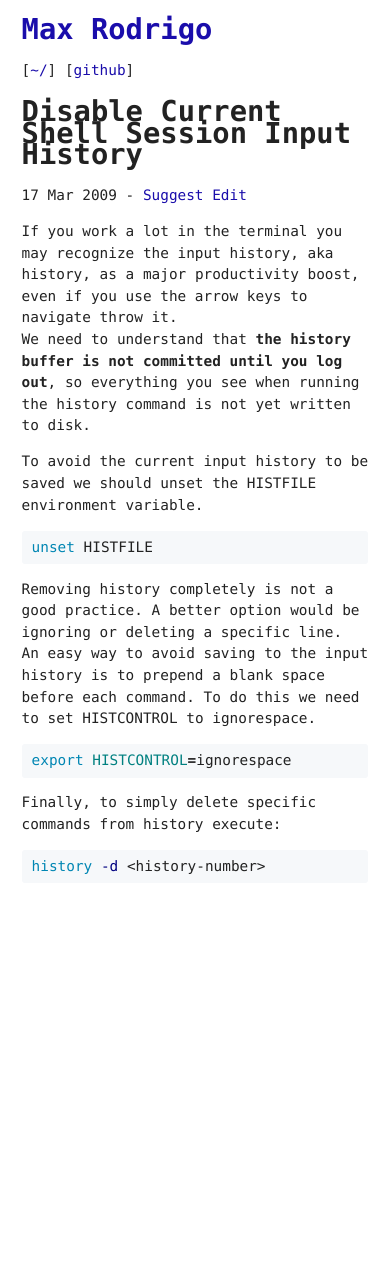
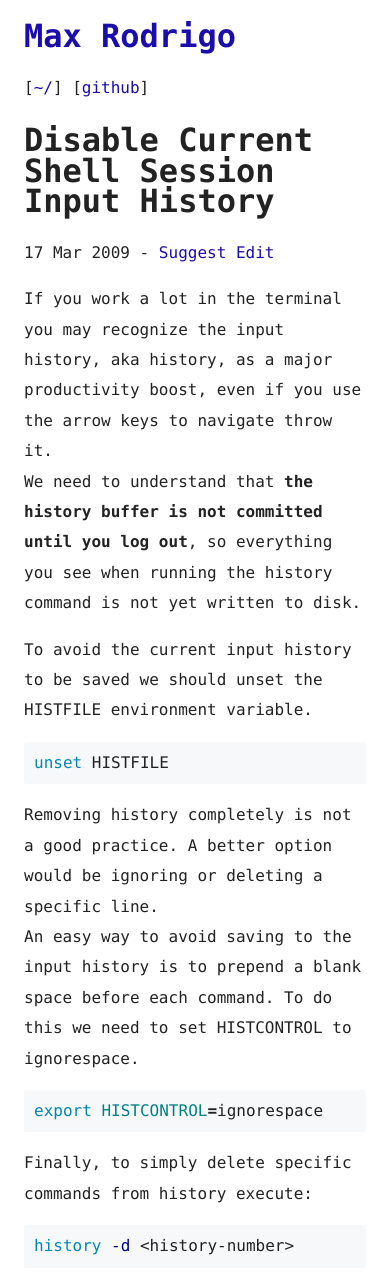
Before and after one commit to maxrodrigo/maxrodrigo.github.io, a Jekyll site: the page built from _posts/2009-03-17-disable-current-shell-session-input-history.md, in a window 390 px wide. Built offline with Jekyll 4.4.1, drawn with Linux system fonts in a browser that asks for light colours; some web fonts are replaced; before the commit the page ends 900 px from its top, so only the background shows below that.

Commit message:
Fix Google Webmaster errors

```diff
--- a/_layouts/resume.html
+++ b/_layouts/resume.html
@@ -3,6 +3,7 @@
   <head>
     <meta charset="UTF-8">
     <title>{{ page.title }}</title>
+    <meta name="viewport" content="width=device-width, initial-scale=1">
     {%- seo -%}
     <link rel="shortcut icon" type="image/png" href="/assets/images/favicon.png"/>
     <link rel="stylesheet" href="assets/css/resume.css">
--- a/_sass/base.scss
+++ b/_sass/base.scss
@@ -28,9 +28,15 @@ blockquote {
   color: $light-color;
 }
 
+#container {
+  max-width: 100%;
+}
+
 .highlight pre {
   border: 0;
   background-color: $code-background-color;
+
+  code{ white-space: pre-wrap; }
 }
 
 .footnotes {
@@ -49,3 +55,10 @@ blockquote {
     line-height:0;
   }
 }
+
+@media only screen and (max-width: 600px) {
+  body {
+    font-size: $font-size + 0.1rem;
+    line-height: $default-spacing + 0.4em;
+  }
+}
```
